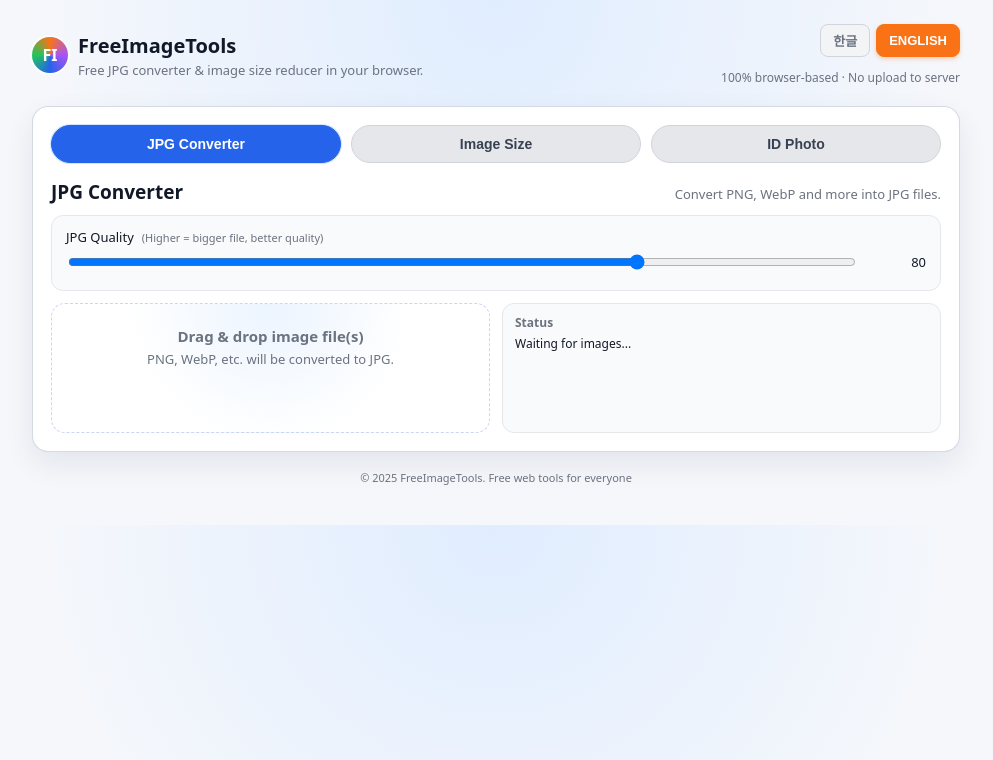
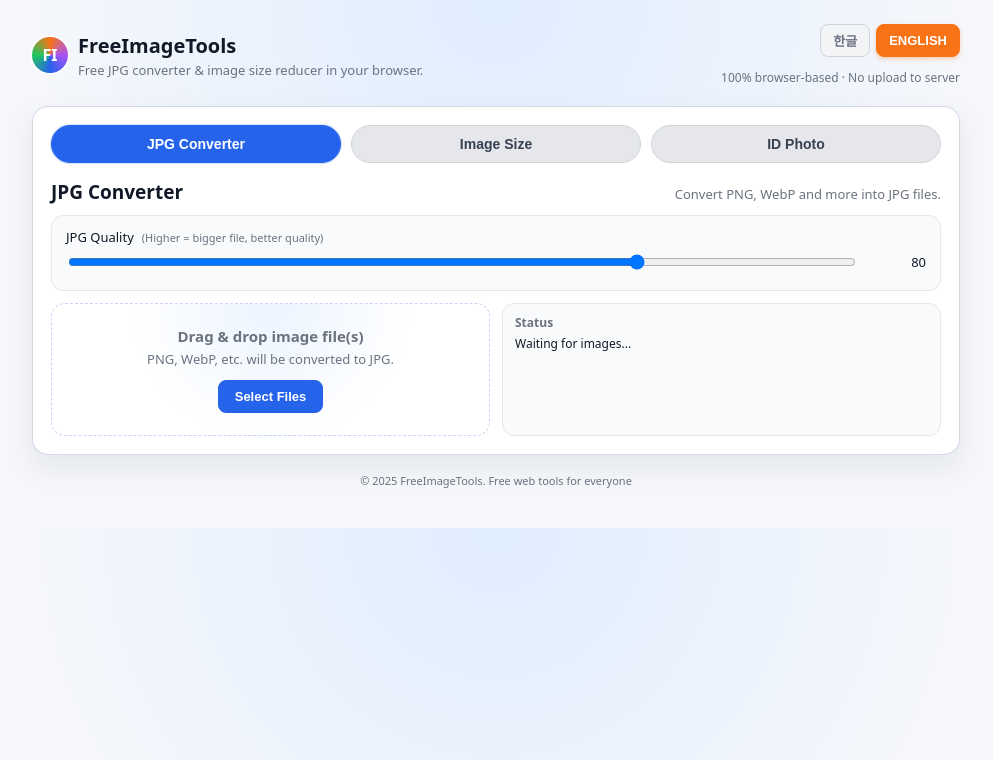
Before and after one commit to futureurhero-stack/FreeimageToolsNext, a Next.js app: page / in a window 1280 px wide. Shown: the top 760 px of the page, without its empty margins (144-1137 px from the left). Built offline with nearby package versions, Linux system fonts and the light colour scheme.

Commit message:
Add: 파일 선택 버튼 추가 - 드래그 앤 드롭 외에 저장소에서 직접 파일 선택 가능

```diff
--- a/app/globals.css
+++ b/app/globals.css
@@ -215,6 +215,28 @@
 }
 .drop-sub { font-size: 13px; }
 
+.file-select-btn {
+  margin-top: 12px;
+  padding: 8px 16px;
+  border-radius: 8px;
+  border: 1.5px solid var(--accent);
+  background: var(--accent);
+  color: #fff;
+  font-size: 13px;
+  font-weight: 600;
+  cursor: pointer;
+  transition: all 0.2s;
+}
+.file-select-btn:hover {
+  background: var(--accent-text);
+  border-color: var(--accent-text);
+  transform: translateY(-1px);
+  box-shadow: 0 2px 4px rgba(37, 99, 235, 0.2);
+}
+.file-select-btn:active {
+  transform: translateY(0);
+}
+
 .status-box {
   flex: 1 1 260px;
   border-radius: 12px;
--- a/app/page.js
+++ b/app/page.js
@@ -32,6 +32,7 @@
         qualityDesc: "(높을수록 파일 크기는 크고 품질은 좋음)",
         dropMain: "이미지 파일을 드래그 & 드롭하세요",
         dropSub: "PNG, WebP 등이 JPG로 변환됩니다.",
+        selectFiles: "파일 선택",
         waiting: "이미지 대기 중...",
         noImages: "이미지 파일이 감지되지 않았습니다.",
         processing: "처리 중",
@@ -47,6 +48,7 @@
         targetSizeDesc: "슬라이더를 이동하세요 (50KB ~ 1000KB). 50KB 단위.",
         dropMain: "이미지 파일을 드래그 & 드롭하세요",
         dropSub: "각 이미지가 선택한 크기로 재압축됩니다.",
+        selectFiles: "파일 선택",
         waiting: "이미지 대기 중...",
         noImages: "이미지 파일이 감지되지 않았습니다.",
         processing: "처리 중",
@@ -66,6 +68,7 @@
         fileSizeDesc: "50KB ~ 1000KB. 대부분의 온라인 서식에는 100-300KB가 적합합니다. 50KB 단위.",
         dropMain: "얼굴 사진을 드래그 & 드롭하세요",
         dropSub: "이미지는 선택한 비율로 중앙 크롭되고 증명사진 크기로 리사이즈됩니다.",
+        selectFiles: "파일 선택",
         waiting: "이미지 대기 중...",
         noImages: "이미지 파일이 감지되지 않았습니다.",
         processing: "처리 중",
@@ -95,6 +98,7 @@
         qualityDesc: "(Higher = bigger file, better quality)",
         dropMain: "Drag & drop image file(s)",
         dropSub: "PNG, WebP, etc. will be converted to JPG.",
+        selectFiles: "Select Files",
         waiting: "Waiting for images...",
         noImages: "No image files detected.",
         processing: "Processing",
@@ -110,6 +114,7 @@
         targetSizeDesc: "Move the slider (50KB ~ 1000KB). 50KB step.",
         dropMain: "Drag & drop image file(s)",
         dropSub: "Each image will be recompressed under the selected size.",
+        selectFiles: "Select Files",
         waiting: "Waiting for images...",
         noImages: "No image files detected.",
         processing: "Processing",
@@ -129,6 +134,7 @@
         fileSizeDesc: "50KB ~ 1000KB. 100–300KB is good for most online forms. 50KB step.",
         dropMain: "Drag & drop face photo(s)",
         dropSub: "The image will be center-cropped to the selected ratio and resized to ID photo size.",
+        selectFiles: "Select Files",
         waiting: "Waiting for images...",
         noImages: "No image files detected.",
         processing: "Processing",
@@ -186,6 +192,11 @@
   const [jpgDrag, setJpgDrag] = useState(false);
   const [resizeDrag, setResizeDrag] = useState(false);
   const [idDrag, setIdDrag] = useState(false);
+
+  // file input refs
+  const jpgFileInputRef = useRef(null);
+  const resizeFileInputRef = useRef(null);
+  const idFileInputRef = useRef(null);
 
   // ---------- helpers ----------
   function loadImageFile(file) {
@@ -469,6 +480,36 @@
     return files;
   }
 
+  function getFilesFromInput(e) {
+    const files = Array.from(e.target.files || []);
+    return files;
+  }
+
+  function handleJpgFileSelect(e) {
+    const files = getFilesFromInput(e);
+    if (files.length > 0) {
+      onDropJpg(files);
+    }
+    // Reset input to allow selecting the same file again
+    e.target.value = '';
+  }
+
+  function handleResizeFileSelect(e) {
+    const files = getFilesFromInput(e);
+    if (files.length > 0) {
+      onDropResize(files);
+    }
+    e.target.value = '';
+  }
+
+  function handleIdFileSelect(e) {
+    const files = getFilesFromInput(e);
+    if (files.length > 0) {
+      onDropId(files);
+    }
+    e.target.value = '';
+  }
+
   // ---------- UI ----------
   return (
     <div className="wrapper">
@@ -550,6 +591,20 @@
             >
               <div className="drop-main">{texts.jpg.dropMain}</div>
               <div className="drop-sub">{texts.jpg.dropSub}</div>
+              <input
+                type="file"
+                ref={jpgFileInputRef}
+                style={{ display: 'none' }}
+                accept="image/*"
+                multiple
+                onChange={handleJpgFileSelect}
+              />
+              <button
+                className="file-select-btn"
+                onClick={() => jpgFileInputRef.current?.click()}
+              >
+                {texts.jpg.selectFiles}
+              </button>
             </div>
             <div className="status-box">
               <div className="status-title">{texts.status}</div>
@@ -597,6 +652,20 @@
             >
               <div className="drop-main">{texts.resize.dropMain}</div>
               <div className="drop-sub">{texts.resize.dropSub}</div>
+              <input
+                type="file"
+                ref={resizeFileInputRef}
+                style={{ display: 'none' }}
+                accept="image/*"
+                multiple
+                onChange={handleResizeFileSelect}
+              />
+              <button
+                className="file-select-btn"
+                onClick={() => resizeFileInputRef.current?.click()}
+              >
+                {texts.resize.selectFiles}
+              </button>
             </div>
             <div className="status-box">
               <div className="status-title">{texts.status}</div>
@@ -664,6 +733,20 @@
               <div className="drop-sub">
                 {texts.idphoto.dropSub}
               </div>
+              <input
+                type="file"
+                ref={idFileInputRef}
+                style={{ display: 'none' }}
+                accept="image/*"
+                multiple
+                onChange={handleIdFileSelect}
+              />
+              <button
+                className="file-select-btn"
+                onClick={() => idFileInputRef.current?.click()}
+              >
+                {texts.idphoto.selectFiles}
+              </button>
             </div>
             <div className="status-box">
               <div className="status-title">{texts.status}</div>
```
